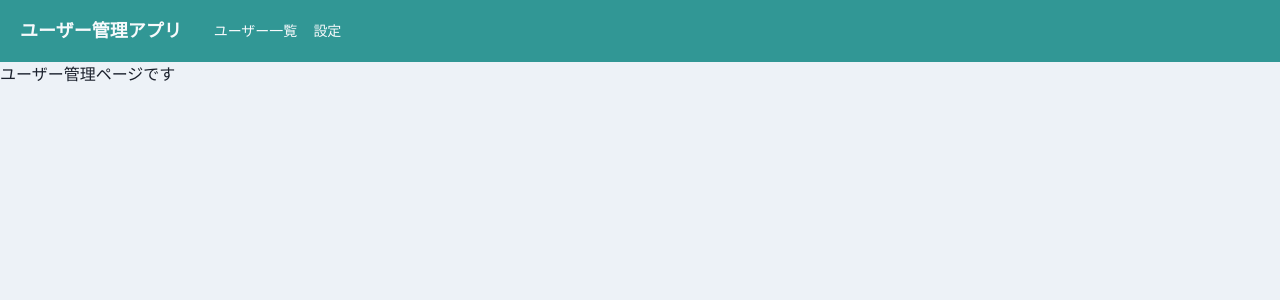
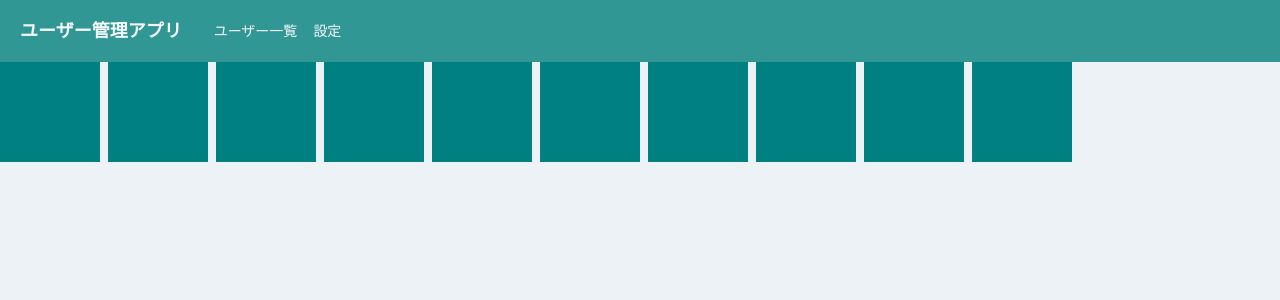
Before and after one commit to talkiedoorkey/react-step2-usermanege_app, a React (Create React App) app: page /home/user_management in a window 1280 px wide. Shown: the top 300 px of the page. Built offline with nearby package versions, Linux system fonts and the light colour scheme; some icons are missing.

Commit message:
umconplete unit75

```diff
--- a/src/components/pages/UserManagement.tsx
+++ b/src/components/pages/UserManagement.tsx
@@ -1,5 +1,16 @@
+import { Wrap, WrapItem } from "@chakra-ui/react";
 import { memo, VFC } from "react";
 
 export const UserManagement: VFC = memo(() => {
-  return <p>ユーザー管理ページです</p>;
+  return (
+    <Wrap>
+      {[...Array(10)].map(() => (
+        <WrapItem>
+          <div
+            style={{ width: "100px", height: "100px", backgroundColor: "teal" }}
+          />
+        </WrapItem>
+      ))}
+    </Wrap>
+  );
 });
```
